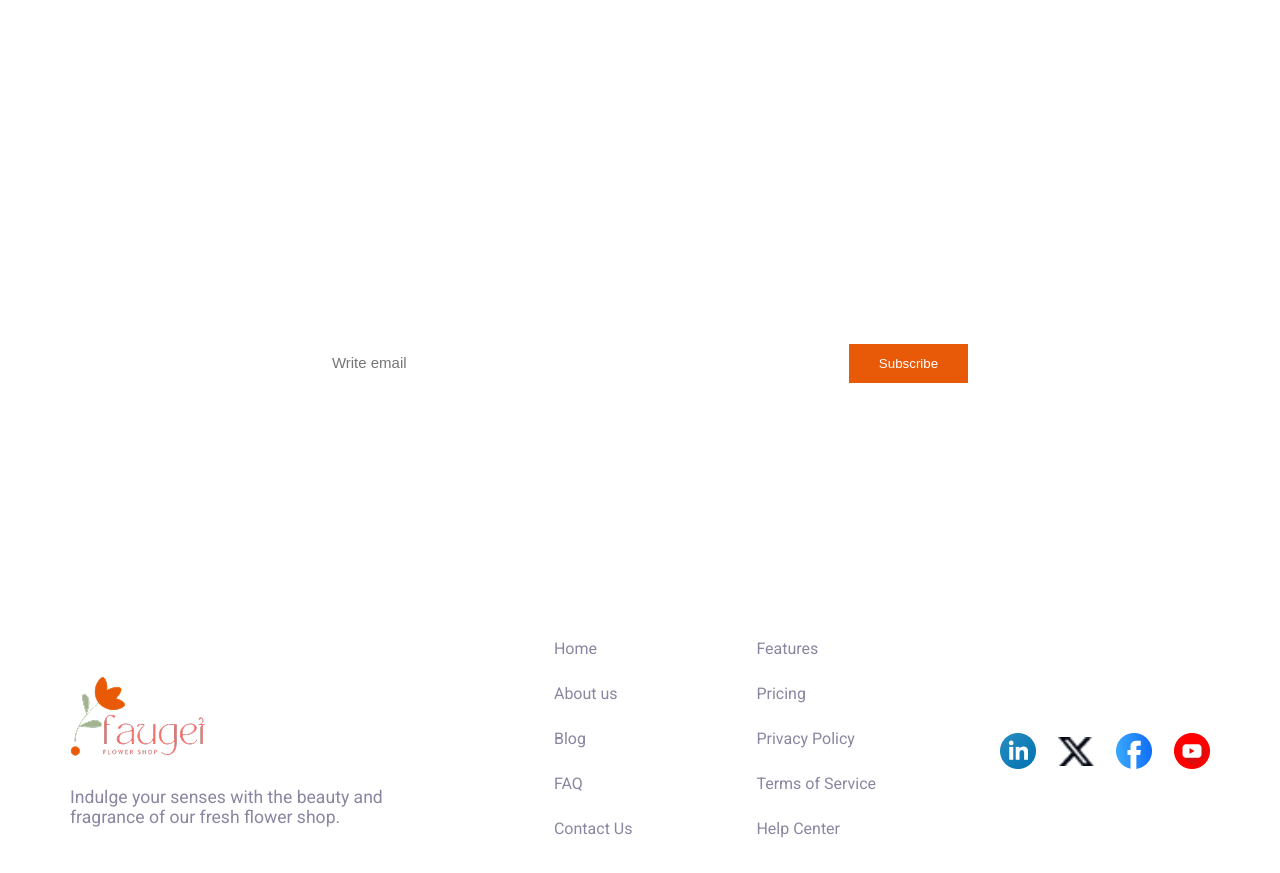
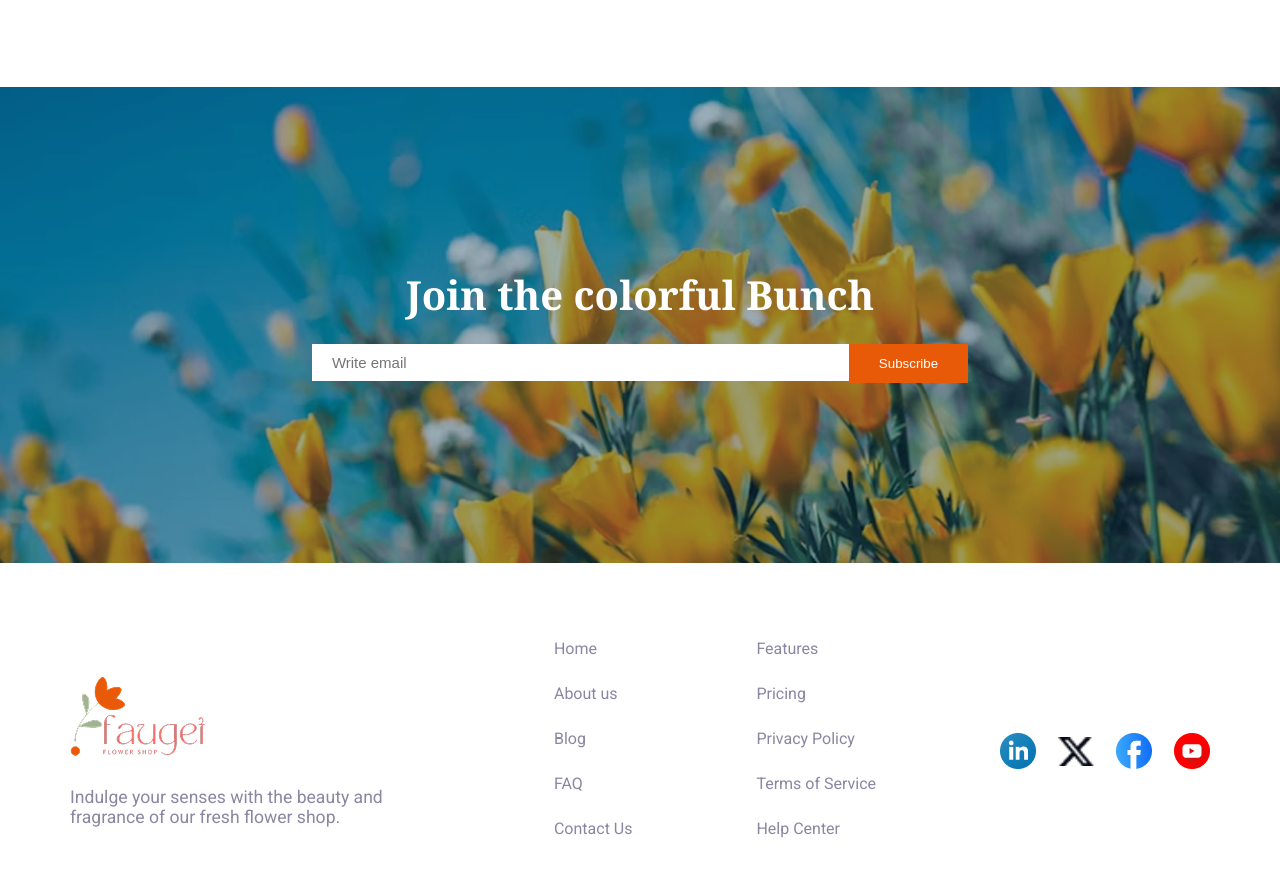
Before and after one commit to mohyminulislam-mi/Assignment-2, a plain HTML site: page index.html in a window 1280 px wide. Shown: the part 3351-4224 px from the top of the page. Drawn offline with Linux system fonts and the light colour scheme; the site is published under a folder, as on GitHub Pages, so addresses that start at the root find nothing.

Commit message:
Now the website is okey

```diff
--- a/style.css
+++ b/style.css
@@ -204,7 +204,7 @@ img.trusted-badge {
 
 /* ---------newsletter section start here--------- */
 section.newsletter {
-    background-image: url(/assets/news-letter-bg.png);
+    background-image: url(assets/news-letter-bg.png);
     background-position: center;
     background-repeat: no-repeat;
     background-size: cover;
```
